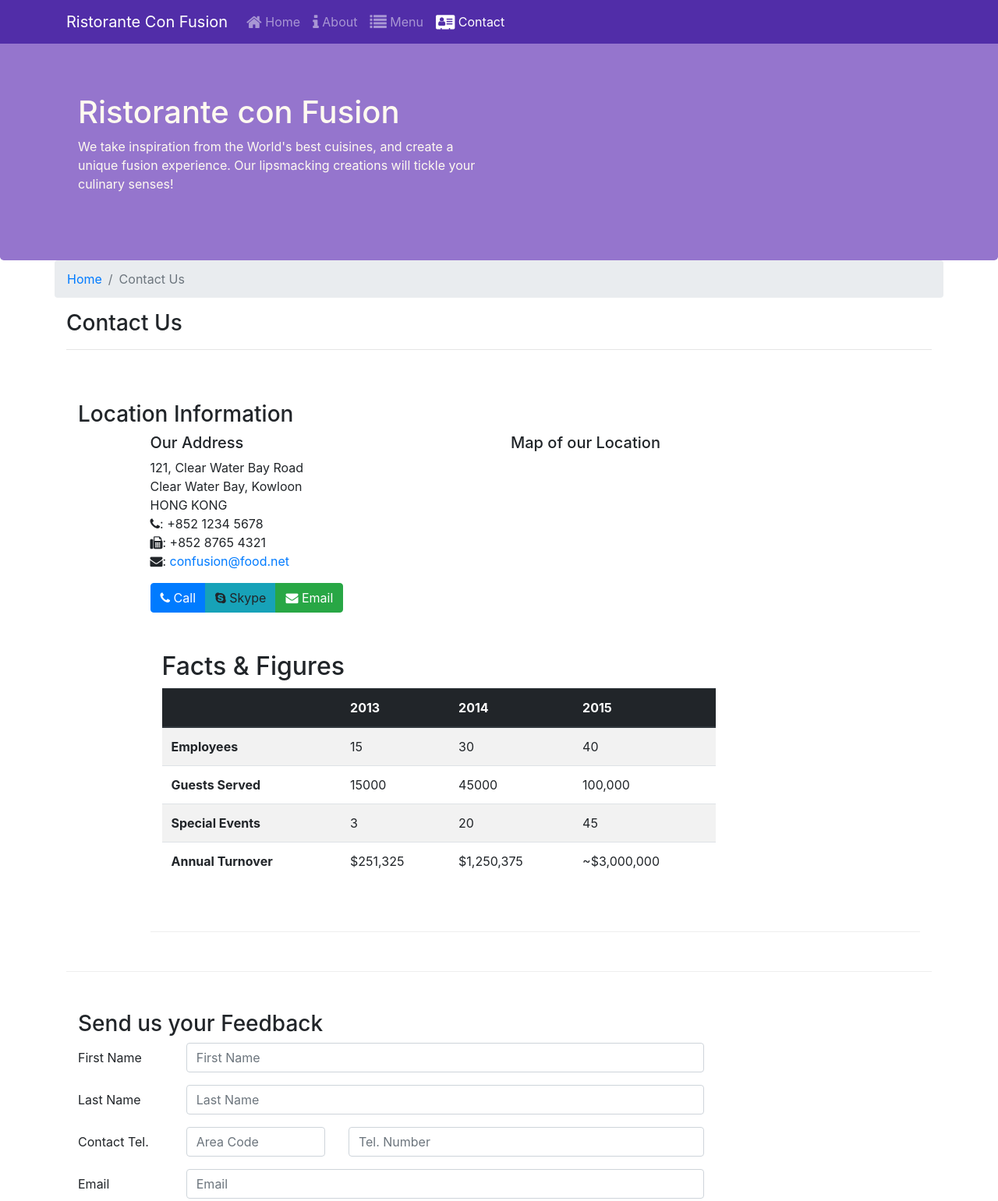
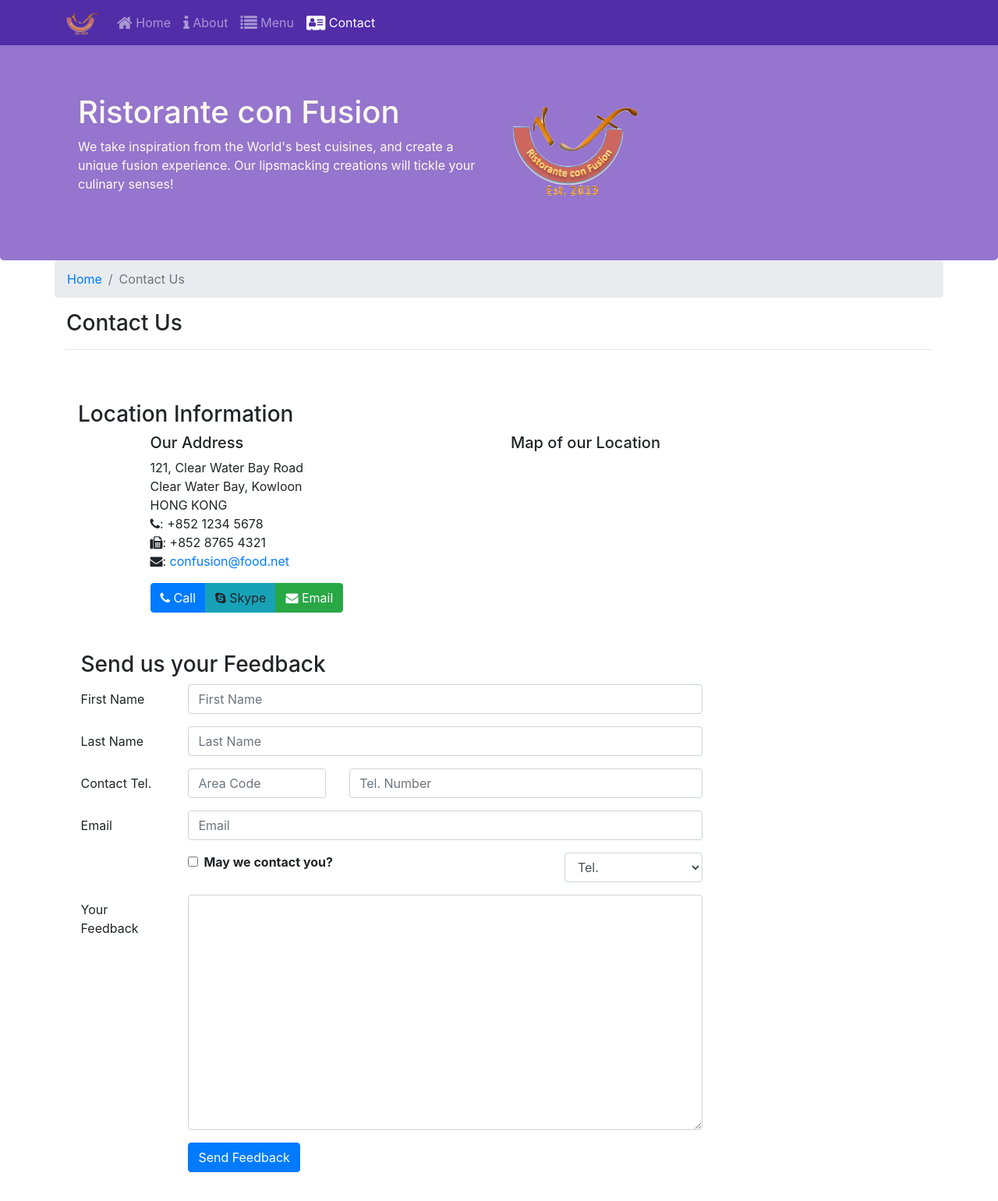
Before and after one commit to bedwal-deepak/conFusion, a website: page contactus.html in a window 1280 px wide. Shown: the top 1541 px of the page at 78% size. Drawn offline with nearby package versions, Linux system fonts and the light colour scheme.

Commit message:
Images and media

```diff
--- a/contactus.html
+++ b/contactus.html
@@ -22,7 +22,9 @@
             <button class="navbar-toggler" type="button" data-toggle="collapse" data-target="#Navbar">
                 <span class="navbar-toggler-icon"></span>
             </button>
-            <a class="navbar-brand" href="#">Ristorante Con Fusion</a>
+            <a class="navbar-brand" href="#">
+                <img src="img/logo.png" height="30" width="41">  <! we will add the logo to the navbar where we display the restaurant brand>
+            </a>
             <div class="collapse navbar-collapse" id="Navbar">
                 <ul class="navbar-nav mr-auto">
                         <li class="nav-item"><a class="nav-link" href="./index.html"><span class="fa fa-home fa-lg"></span> Home</a></li>
@@ -41,7 +43,8 @@
                     <h1>Ristorante con Fusion</h1>
                     <p>We take inspiration from the World's best cuisines, and create a unique fusion experience. Our lipsmacking creations will tickle your culinary senses!</p>
                 </div>
-                <div class="col-12 col-sm">
+                <div class="col-12 col-sm align-self-center">
+                    <img src="img/logo.png" class="image-fluid">  <! We will now add the restaurant logo to the Jumbotron>
                 </div>
             </div>
         </div>
@@ -84,51 +87,6 @@
                     <a role="button" class="btn btn-info"><i class="fa fa-skype"></i> Skype</a>
                     <a role="button" class="btn btn-success" href="mailto:confusion@food.net"><i class="fa fa-envelope"></i> Email</a>
                 </div>
-            <div class="row row-content">
-                <div class="col-12 col-sm-9">
-                    <h2>Facts &amp; Figures</h2>
-                    <div class="table-responsive">
-                        <table class="table table-striped">
-                            <thead class="thead-dark">
-                                <tr>
-                                    <th>&nbsp;</th>
-                                    <th>2013</th>
-                                    <th>2014</th>
-                                    <th>2015</th>
-                                </tr>
-                            </thead>
-                            <tbody>
-                                <tr>
-                                    <th>Employees</th>
-                                    <td>15</td>
-                                    <td>30</td>
-                                    <td>40</td>
-                                </tr>
-                                <tr>
-                                    <th>Guests Served</th>
-                                    <td>15000</td>
-                                    <td>45000</td>
-                                    <td>100,000</td>
-                                </tr>
-                                <tr>
-                                    <th>Special Events</th>
-                                    <td>3</td>
-                                    <td>20</td>
-                                    <td>45</td>
-                                </tr>
-                                <tr>
-                                    <th>Annual Turnover</th>
-                                    <td>$251,325</td>
-                                    <td>$1,250,375</td>
-                                    <td>~$3,000,000</td>
-                                </tr>
-                            </tbody>
-                        </table>
-                    </div>
-                </div>
-                <div class="col-12 col-sm-3"></div>
-            </div>
-            </div>
         </div>
 
         <div class="row row-content">
```
Also changed, not shown: aboutus.html (+4 -3 lines), index.html (+28 -8 lines), img/alberto.png (added), img/buffet.png (added), img/logo.png (added), img/uthappizza.png (added), 1 other file.
